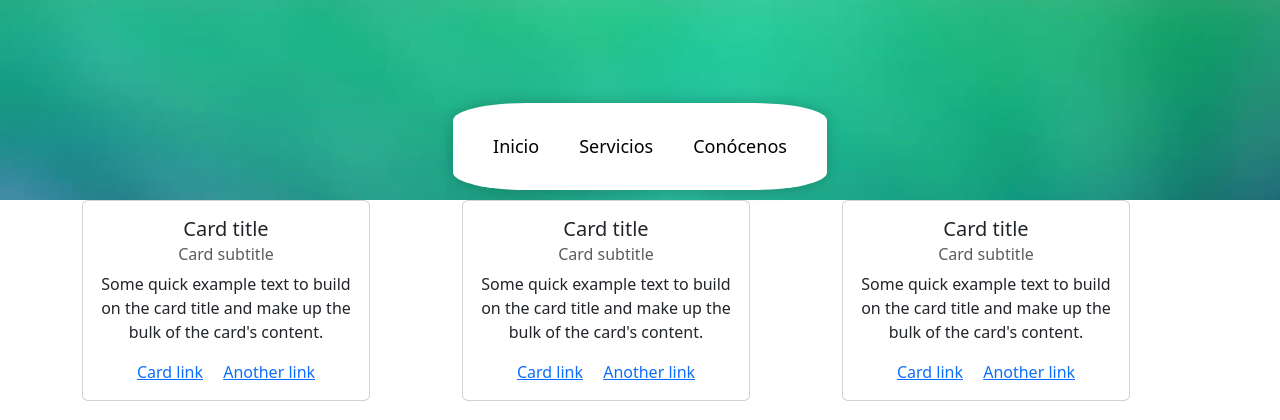
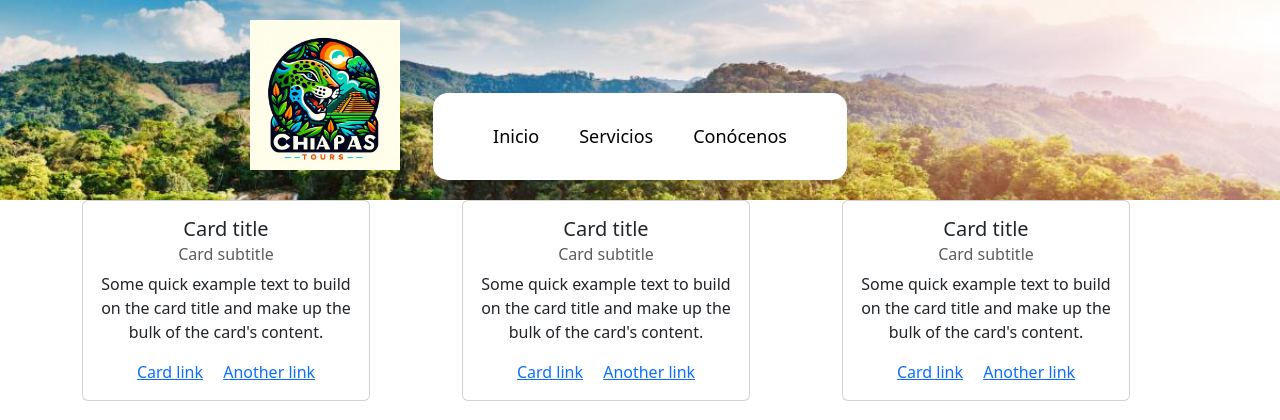
Before and after one commit to senor-coco/proyectoweb, a PHP site: page /Almacen/ in a window 1280 px wide. Shown: the top 420 px of the page. Run offline with PHP 8.4, Linux system fonts and the light colour scheme.

Commit message:
cambiofondos

```diff
--- a/vista/css/style.css
+++ b/vista/css/style.css
@@ -1,24 +1,38 @@
 /* Estilo para la barra de navegación */
 nav {
     background-color: red;
-    background-image: url('../imagenes/jpg/fondodepantalla1.jpeg');
+    background-image: url('../imagenes/jpg/fondodepantalla2.jpeg'); /* Imagen de fondo */
     background-size: cover;
-    height: 200px; /* Ajusta la altura del nav para que los elementos se vean más abajo */
+    height: 200px;
     position: relative;
     display: flex;
-    justify-content: center; /* Centra el contenedor circular horizontalmente */
-    align-items: center; /* Centra el contenido verticalmente */
+    justify-content: center;
+    align-items: center;
 }
 
-/* Contenedor que agrupa los enlaces */
+/* Contenedor del logo, movido un poco más a la derecha */
+.logo-container {
+    position: absolute;
+    top: 20px; /* Ajusta la distancia desde el borde superior */
+    left: 250px; /* Mueve el logo más a la derecha */
+    z-index: 10; /* Asegura que el logo esté por encima del fondo */
+}
+
+/* Estilo del logo */
+.logo {
+    width: 150px; /* Ajusta el tamaño del logo */
+    height: auto; /* Mantiene la proporción del logo */
+}
+
+/* Contenedor que agrupa los enlaces, ahora cuadrado con bordes redondeados */
 .nav-group {
     background-color: white; /* Fondo blanco para el recuadro */
-    border-radius: 20%; /* Hace que el contenedor sea circular */
-    padding: 20px; /* Espaciado interno para darle margen al círculo */
+    border-radius: 15px; /* Borde redondeado pero no completamente circular */
+    padding: 20px 40px; /* Más espaciado horizontalmente para hacer el recuadro más ancho */
     display: inline-block;
-    box-shadow: 0 0 15px rgba(0, 0, 0, 0.2); /* Agrega una sombra sutil */
+    box-shadow: 0 0 15px rgba(0, 0, 0, 0.2); /* Sombra sutil */
     position: absolute;
-    bottom: 10px; /* Baja el círculo respecto al nav */
+    bottom: 20px; /* Baja el recuadro respecto al nav */
 }
 
 /* Estilo de los enlaces dentro del nav */
@@ -33,8 +47,10 @@ nav {
 .nav-link:hover {
     color: white;
     background-color: rgba(0, 0, 0, 0.5);
-    border-radius: 5px; /* Añade un pequeño borde redondeado solo al hover */
+    border-radius: 5px;
 }
+
+
 
     footer{
         position: fixed;
--- a/vista/layout/header.php
+++ b/vista/layout/header.php
@@ -10,6 +10,11 @@
 <body>
 <header>
     <nav>
+        <!-- Contenedor para el logo -->
+        <div class="logo-container">
+            <img src="vista/imagenes/jpg/logo1.jpeg" alt="Logo" class="logo">
+        </div>
+
         <!-- Contenedor para los enlaces, con una clase adicional -->
         <div class="nav-group">
             <ul class="nav justify-content-center">
```
Also changed, not shown: vista/imagenes/jpg/fondodepantalla2.jpeg (added), vista/imagenes/jpg/fondoprincipal.jpg (added).
